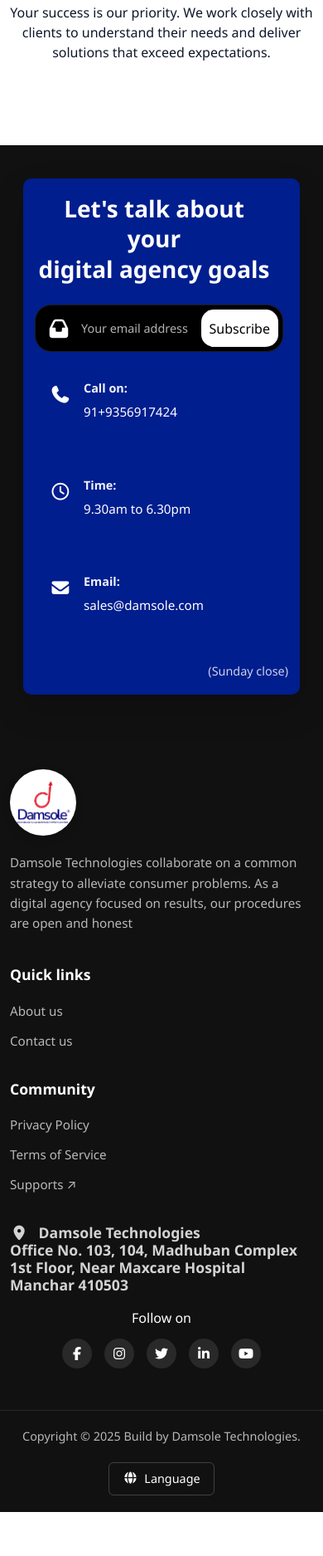
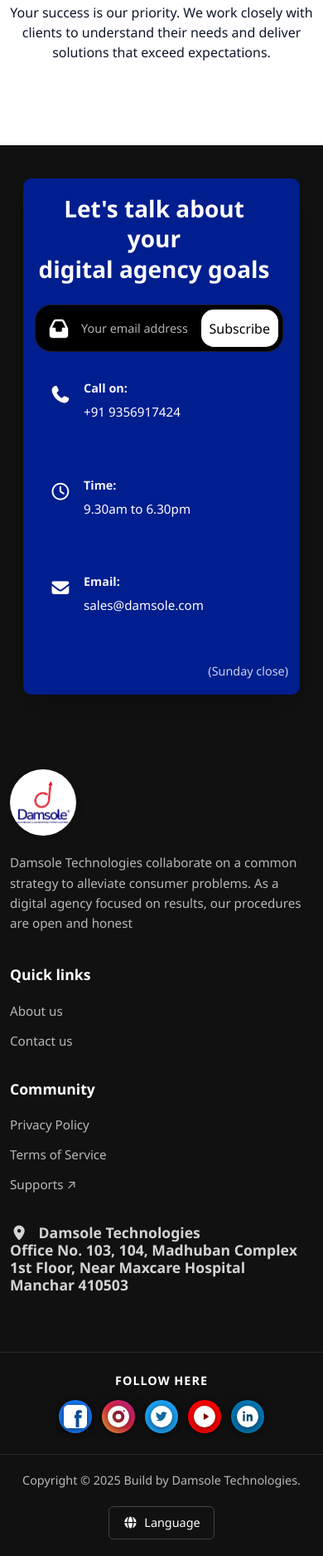
Before and after one commit to Siddhu-s77/Damsole-Technology-Web, a Flask app: page /about.html in a window 390 px wide. Shown: the part 4560-6435 px from the top of the page at 83% size. Before the commit the page ends 6382 px from the top, so only its background shows below. Run offline with Flask 3, Linux system fonts and the light colour scheme; some libraries are stand-ins or nearby versions.

Commit message:
Update frontend files to enhance social media section and improve statistics display
- Replaced project completion and team member statistics with updated values in about.html and index.html
- Added a new footer social media section with styled buttons in about.html, ContactUs.html, Portfolio.html, and index.html
- Updated phone number formatting for consistency across multiple files
- Removed legacy JavaScript function for ensuring social links are clickable, as the new structure handles this automatically
- Added new company logos to the carousel in index.html
- Introduced CSS styles for the new social media section in style.css

```diff
--- a/Damsole_Frentend/about.html
+++ b/Damsole_Frentend/about.html
@@ -362,13 +362,13 @@
           </div>
           <div class="col-lg-4 col-md-6 mb-4 mb-lg-0">
             <div class="stat-item">
-              <div class="stat-number">500 +</div>
+              <div class="stat-number">10k+</div>
               <div class="stat-label">Project Completed</div>
             </div>
           </div>
           <div class="col-lg-4 col-md-6">
             <div class="stat-item">
-              <div class="stat-number">100 +</div>
+              <div class="stat-number">50+</div>
               <div class="stat-label">Team Member</div>
             </div>
           </div>
@@ -474,7 +474,7 @@
                     <span class="contact-icon"><i class="fas fa-phone"></i></span>
                     <div class="contact-text">
                       <h6>Call on:</h6>
-                      <p>91+9356917424</p>
+                      <p>+91 9356917424</p>
                     </div>
                   </div>
                 </div>
@@ -549,15 +549,52 @@
               1st Floor, Near Maxcare Hospital<br>
               Manchar 410503
             </h5>
-            <h6 class="social-title">Follow on</h6>
-            <div class="social-links">
-              <a href="https://www.facebook.com/damsoletechnologies/" class="social-link" target="_blank" rel="noopener noreferrer"><i class="fab fa-facebook-f"></i></a>
-              <a href="https://www.instagram.com/damsole_/" class="social-link" target="_blank" rel="noopener noreferrer"><i class="fab fa-instagram"></i></a>
-              <a href="https://x.com/DamsoleTech" class="social-link" target="_blank" rel="noopener noreferrer"><i class="fab fa-twitter"></i></a>
-              <a href="https://www.linkedin.com/company/damsole-technologies/" class="social-link" target="_blank" rel="noopener noreferrer"><i class="fab fa-linkedin-in"></i></a>
-              <a href="https://www.youtube.com/@damsole_family" class="social-link" target="_blank" rel="noopener noreferrer"><i class="fab fa-youtube"></i></a>
-            </div>
           </div>
+        </div>
+      </div>
+    </div>
+
+    <!-- Social Media Section -->
+    <div class="footer-social-section">
+      <div class="container">
+        <h6 class="footer-follow-title">Follow here</h6>
+        <div class="footer-social-links">
+          <button class="footer-social-button footer-facebook">
+            <a href="https://www.facebook.com/damsoletechnologies/" class="no-link-style" target="_blank" rel="noopener noreferrer" aria-label="Facebook">
+              <svg xmlns="http://www.w3.org/2000/svg" width="50" height="50" viewBox="0 0 50 50" class="footer-social-icon">
+                <path d="M40,0H10C4.486,0,0,4.486,0,10v30c0,5.514,4.486,10,10,10h30c5.514,0,10-4.486,10-10V10C50,4.486,45.514,0,40,0z M39,17h-3 c-2.145,0-3,0.504-3,2v3h6l-1,6h-5v20h-7V28h-3v-6h3v-3c0-4.677,1.581-8,7-8c2.902,0,6,1,6,1V17z" fill="#ffffff"></path>
+              </svg>
+            </a>
+          </button>
+          <button class="footer-social-button footer-instagram">
+            <a href="https://www.instagram.com/damsole_/" class="no-link-style" target="_blank" rel="noopener noreferrer" aria-label="Instagram">
+              <svg xmlns="http://www.w3.org/2000/svg" width="50" height="50" viewBox="0 0 50 50" class="footer-social-icon">
+                <path d="M25,2C12.318,2,2,12.318,2,25s10.318,23,23,23s23-10.318,23-23S37.682,2,25,2z M25,38c-7.168,0-13-5.832-13-13 s5.832-13,13-13s13,5.832,13,13S32.168,38,25,38z M37,15c-1.105,0-2-0.895-2-2s0.895-2,2-2s2,0.895,2,2S38.105,15,37,15z" fill="#ffffff"></path>
+                <circle cx="25" cy="25" r="6" fill="#ffffff"></circle>
+              </svg>
+            </a>
+          </button>
+          <button class="footer-social-button footer-twitter">
+            <a href="https://x.com/DamsoleTech" class="no-link-style" target="_blank" rel="noopener noreferrer" aria-label="Twitter">
+              <svg xmlns="http://www.w3.org/2000/svg" width="50" height="50" viewBox="0 0 50 50" class="footer-social-icon">
+                <path d="M25,2C12.318,2,2,12.318,2,25s10.318,23,23,23s23-10.318,23-23S37.682,2,25,2z M33.957,19.925 c0.01,0.211,0.014,0.423,0.014,0.636c0,6.507-4.954,14.01-14.01,14.01c-2.781,0-5.368-0.815-7.542-2.209 c0.385,0.045,0.78,0.068,1.184,0.068c2.326,0,4.467-0.793,6.166-2.126c-2.172-0.04-4.004-1.475-4.634-3.444 c0.303,0.058,0.614,0.089,0.933,0.089c0.452,0,0.891-0.061,1.307-0.175c-2.271-0.455-3.983-2.461-3.983-4.863 c0-0.021,0-0.042,0.001-0.063c0.668,0.371,1.432,0.594,2.245,0.62c-1.331-0.889-2.207-2.409-2.207-4.13 c0-0.91,0.245-1.763,0.673-2.498c2.45,3.005,6.105,4.986,10.234,5.194c-0.085-0.389-0.129-0.795-0.129-1.211 c0-2.93,2.376-5.306,5.306-5.306c1.526,0,2.906,0.645,3.877,1.677c1.21-0.238,2.348-0.68,3.375-1.29 c-0.396,1.238-1.238,2.277-2.334,2.933c1.074-0.128,2.096-0.413,3.047-0.836 C35.95,18.203,35.002,19.15,33.957,19.925z" fill="#ffffff"></path>
+              </svg>
+            </a>
+          </button>
+          <button class="footer-social-button footer-youtube">
+            <a href="https://www.youtube.com/@damsole_family" class="no-link-style" target="_blank" rel="noopener noreferrer" aria-label="YouTube">
+              <svg xmlns="http://www.w3.org/2000/svg" width="50" height="50" viewBox="0 0 50 50" class="footer-social-icon">
+                <path d="M25,2C12.318,2,2,12.318,2,25s10.318,23,23,23s23-10.318,23-23S37.682,2,25,2z M33,26.5l-9,5.196 C23.602,31.93,23,31.729,23,31.196V18.804c0-0.533,0.602-0.734,1-0.5l9,5.196C33.398,23.734,33.398,26.266,33,26.5z" fill="#ffffff"></path>
+              </svg>
+            </a>
+          </button>
+          <button class="footer-social-button footer-linkedin">
+            <a href="https://www.linkedin.com/company/damsole-technologies/" class="no-link-style" target="_blank" rel="noopener noreferrer" aria-label="LinkedIn">
+              <svg xmlns="http://www.w3.org/2000/svg" width="50" height="50" viewBox="0 0 50 50" class="footer-social-icon">
+                <path d="M25,2C12.318,2,2,12.318,2,25s10.318,23,23,23s23-10.318,23-23S37.682,2,25,2z M19,35h-4V20h4V35z M17,18.5 c-1.38,0-2.5-1.12-2.5-2.5c0-1.38,1.12-2.5,2.5-2.5s2.5,1.12,2.5,2.5C19.5,17.38,18.38,18.5,17,18.5z M35,35h-4v-7.5 c0-1.38-0.03-3.15-1.92-3.15c-1.92,0-2.22,1.5-2.22,3.05V35h-4V20h3.84v2.05h0.05c0.55-1.04,1.89-2.14,3.89-2.14 c4.16,0,4.93,2.74,4.93,6.3V35z" fill="#ffffff"></path>
+              </svg>
+            </a>
+          </button>
         </div>
       </div>
     </div>
@@ -581,33 +618,6 @@
   <script src="assets/javascript/chatbot-widget.js"></script>
   <script>
     // Counter animation removed - numbers are now static
-
-    // Ensure social media links are clickable
-    document.addEventListener('DOMContentLoaded', function() {
-      const socialLinks = document.querySelectorAll('.social-link');
-      socialLinks.forEach(function(link) {
-        // Remove any blocking styles
-        link.style.pointerEvents = 'auto';
-        link.style.cursor = 'pointer';
-        link.style.zIndex = '1001';
-        link.style.position = 'relative';
-        link.style.display = 'inline-flex';
-
-        // Ensure the link element itself is clickable
-        const icon = link.querySelector('i');
-        if (icon) {
-          icon.style.pointerEvents = 'none';
-        }
-      });
-
-      // Also ensure parent containers don't block clicks
-      const socialLinksContainer = document.querySelector('.social-links');
-      if (socialLinksContainer) {
-        socialLinksContainer.style.pointerEvents = 'auto';
-        socialLinksContainer.style.zIndex = '1000';
-        socialLinksContainer.style.position = 'relative';
-      }
-    });
   </script>
 </body>
 </html>
--- a/Damsole_Frentend/assets/css/style.css
+++ b/Damsole_Frentend/assets/css/style.css
@@ -2143,6 +2143,144 @@
         background: rgba(255, 255, 255, 0.1);
     }
 
+    /* Footer Social Media Section */
+    .footer-social-section {
+        background-color: #111;
+        border-top: 1px solid rgba(255, 255, 255, 0.1);
+        padding: 30px 0;
+        text-align: center;
+    }
+
+    .footer-follow-title {
+        color: #fff;
+        font-size: 1rem;
+        font-weight: 600;
+        margin-bottom: 20px;
+        text-transform: uppercase;
+        letter-spacing: 1px;
+    }
+
+    .footer-social-links {
+        display: flex;
+        justify-content: center;
+        align-items: center;
+        gap: 15px;
+        flex-wrap: wrap;
+    }
+
+    /* Social Media Button Styles */
+    .footer-social-button {
+        background-color: #1877F2;
+        border: none;
+        border-radius: 50%;
+        box-shadow: 0 0 15px 0 rgba(0, 0, 0, 0.4);
+        width: 45px;
+        height: 45px;
+        display: flex;
+        justify-content: center;
+        align-items: center;
+        perspective: 500px;
+        transition: transform 0.5s, box-shadow 0.5s;
+        cursor: pointer;
+        padding: 0;
+        margin: 0;
+    }
+
+    .footer-social-button:hover {
+        transform: rotate(-360deg);
+        box-shadow: 0 0 20px 0 rgba(0, 0, 255, 0.5);
+    }
+
+    /* Individual Social Media Colors */
+    .footer-facebook {
+        background-color: #1877F2;
+    }
+
+    .footer-facebook:hover {
+        box-shadow: 0 0 20px 0 rgba(24, 119, 242, 0.5);
+    }
+
+    .footer-instagram {
+        background: linear-gradient(45deg, #f09433 0%, #e6683c 25%, #dc2743 50%, #cc2366 75%, #bc1888 100%);
+    }
+
+    .footer-instagram:hover {
+        box-shadow: 0 0 20px 0 rgba(225, 48, 108, 0.5);
+    }
+
+    .footer-twitter {
+        background-color: #1DA1F2;
+    }
+
+    .footer-twitter:hover {
+        box-shadow: 0 0 20px 0 rgba(29, 161, 242, 0.5);
+    }
+
+    .footer-youtube {
+        background-color: #FF0000;
+    }
+
+    .footer-youtube:hover {
+        box-shadow: 0 0 20px 0 rgba(255, 0, 0, 0.5);
+    }
+
+    .footer-linkedin {
+        background-color: #0077B5;
+    }
+
+    .footer-linkedin:hover {
+        box-shadow: 0 0 20px 0 rgba(0, 119, 181, 0.5);
+    }
+
+    /* No Link Style */
+    .no-link-style {
+        text-decoration: none;
+        display: flex;
+        align-items: center;
+        justify-content: center;
+        width: 100%;
+        height: 100%;
+    }
+
+    /* Social Icon SVG */
+    .footer-social-icon {
+        filter: drop-shadow(0 2px 4px rgba(0, 0, 0, 0.6));
+        transition: transform 0.5s;
+        width: 32px;
+        height: 32px;
+    }
+
+    .footer-social-button:hover .footer-social-icon {
+        transform: scale(1.5);
+        filter: drop-shadow(1px 2px 4px rgba(0, 0, 0, 0.9));
+    }
+
+    /* Mobile responsive */
+    @media (max-width: 576px) {
+        .footer-social-section {
+            padding: 25px 0;
+        }
+
+        .footer-follow-title {
+            font-size: 0.9rem;
+            margin-bottom: 15px;
+        }
+
+        .footer-social-button {
+            width: 40px;
+            height: 40px;
+        }
+
+        .footer-social-icon {
+            width: 28px;
+            height: 28px;
+        }
+
+        .footer-social-links {
+            gap: 12px;
+        }
+    }
+
     @media (max-width: 991px) {
         .footer-title {
             font-size: 2rem;
--- a/Damsole_Frentend/assets/javascript/main.js
+++ b/Damsole_Frentend/assets/javascript/main.js
@@ -8,7 +8,6 @@ class WebsiteManager {
 
   init() {
     this.setupLoadingState();
-    this.ensureSocialLinksClickable();
     this.initLinkSecurity();
     this.detectUserLanguage();
     this.initLanguageSwitcher();
@@ -195,7 +194,9 @@ class WebsiteManager {
     const companies = [
       'company-1.png', 'company-2.png', 'company-3.png',
       'company-4.png', 'company-5.png', 'company-6.png',
-      'company-7.png', 'company-8.png', 'company-9.png'
+      'company-7.png', 'company-8.png', 'company-9.png',
+      'company-10.png', 'company-11.png', 'company-12.png',
+      'company-13.png', 'company-14.png'
     ];
 
     companies.forEach(logo => {
@@ -495,26 +496,6 @@ class WebsiteManager {
     };
   }
 
-  ensureSocialLinksClickable() {
-    // Ensure all social media links are clickable
-    const socialLinks = document.querySelectorAll('.social-link');
-    socialLinks.forEach(link => {
-      // Remove any event listeners that might prevent default
-      link.style.pointerEvents = 'auto';
-      link.style.cursor = 'pointer';
-      link.style.zIndex = '1000';
-
-      // Ensure the link works
-      link.addEventListener('click', (e) => {
-        const href = link.getAttribute('href');
-        if (href && href !== '#' && !href.startsWith('#')) {
-          // Allow the default behavior for external links
-          // Don't prevent default
-          console.log('Social link clicked:', href);
-        }
-      }, { passive: true });
-    });
-  }
 
   initLinkSecurity() {
     // List of trusted domains (whitelist)
```
Also changed, not shown: Damsole_Frentend/ContactUs.html (+45 -8 lines), Damsole_Frentend/Portfolio.html (+46 -9 lines), Damsole_Frentend/index.html (+53 -11 lines), Damsole_Frentend/assets/images/company-10.png (added), Damsole_Frentend/assets/images/company-11.png (added), Damsole_Frentend/assets/images/company-12.png (added), Damsole_Frentend/assets/images/company-13.png (added), Damsole_Frentend/assets/images/company-14.png (added).
